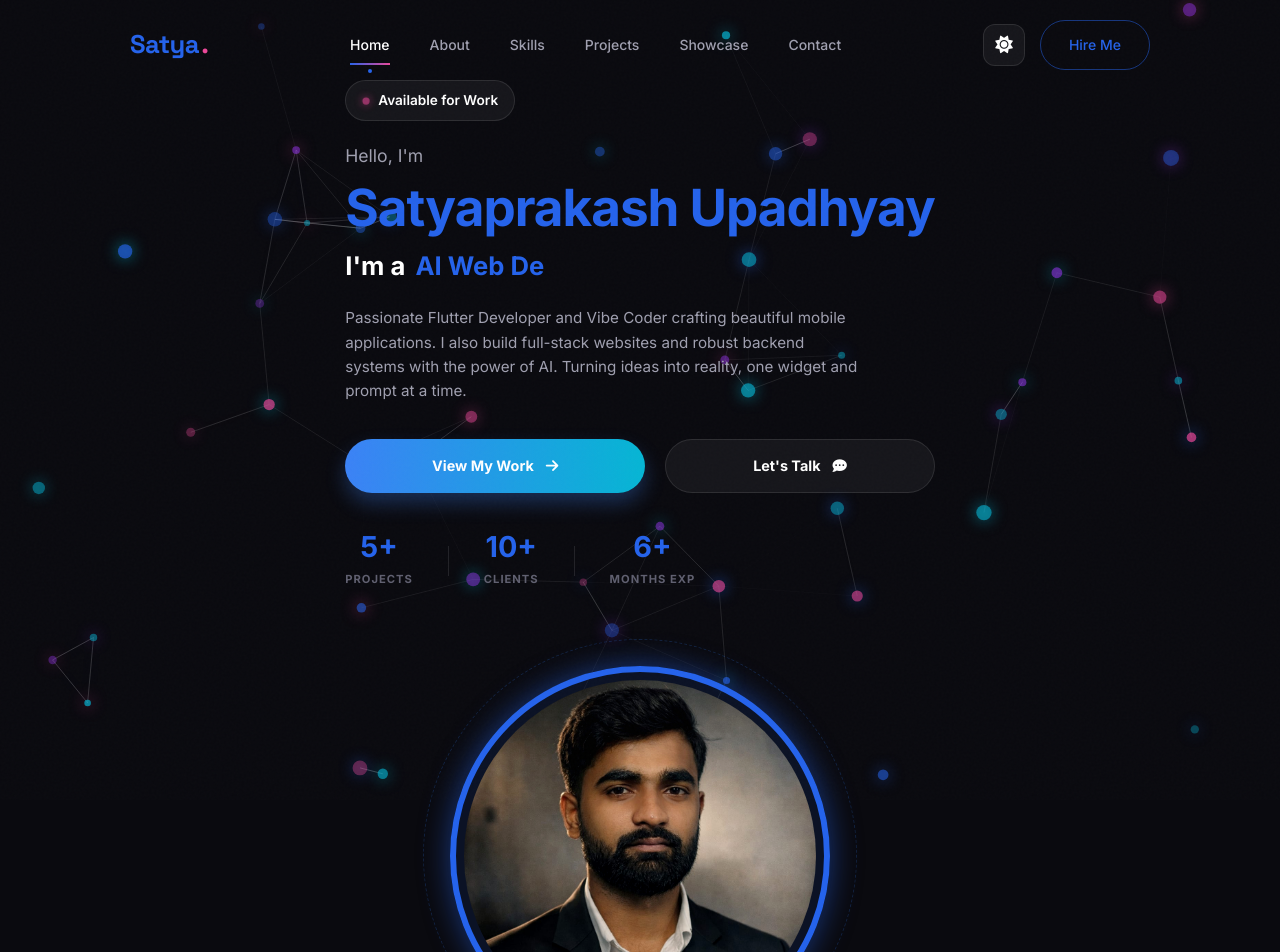
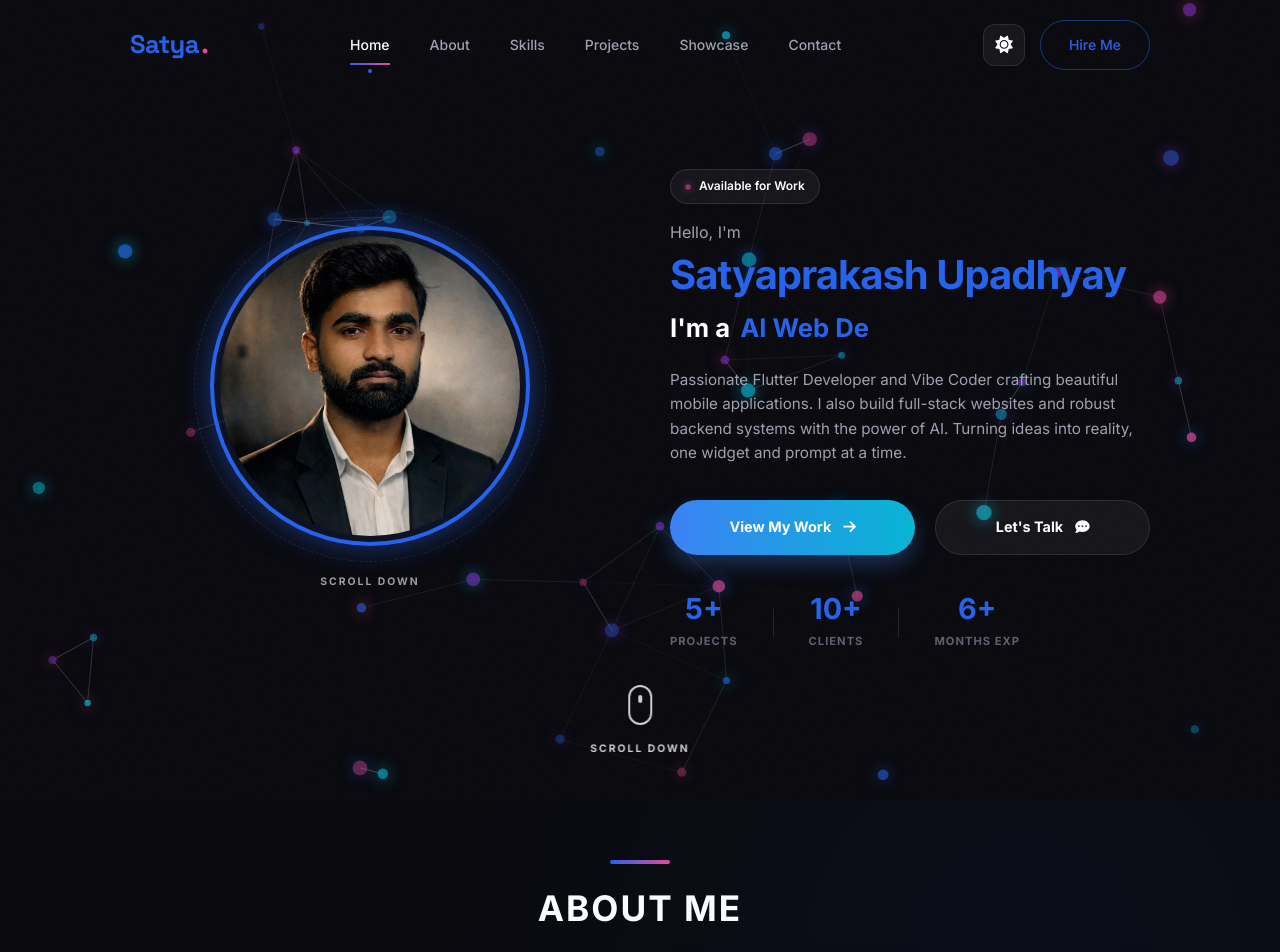
Before and after one commit to Satya93-ux/My_portfolio-main, a React (Vite) app: page / in a window 1280 px wide. Shown: the top 952 px of the page. Built offline with nearby package versions, Linux system fonts and the light colour scheme.

Commit message:
fix: resolve JSX syntax errors in Hero component and refine layout

```diff
--- a/src/components/Hero.jsx
+++ b/src/components/Hero.jsx
@@ -54,36 +54,102 @@ const Hero = () => {
       <div className="container">
         <div className="hero-content" style={{
           display: 'grid',
-          gridTemplateColumns: 'repeat(auto-fit, minmax(min(100%, 400px), 1fr))',
-          gap: 'clamp(40px, 6vw, 80px)',
+          gridTemplateColumns: 'repeat(auto-fit, minmax(min(100%, 350px), 1fr))',
+          gap: 'clamp(30px, 5vw, 60px)',
           alignItems: 'center',
-          justifyContent: 'center'
+          justifyContent: 'center',
+          maxWidth: '1200px',
+          margin: '0 auto'
         }}>
 
-          <div className="hero-left">
+          {/* Profile Image on the Left */}
+          <div className="hero-left" style={{ order: window.innerWidth < 1024 ? 1 : 1 }}>
+            <div className="hero-image-container" style={{ position: 'relative', width: 'clamp(200px, 30vw, 320px)', height: 'clamp(200px, 30vw, 320px)', margin: '0 auto' }}>
+              {/* Circular Image Frame */}
+              <div style={{
+                width: '100%',
+                height: '100%',
+                borderRadius: '50%',
+                border: '4px solid var(--primary)',
+                padding: '6px',
+                background: 'rgba(var(--primary-rgb), 0.1)',
+                boxShadow: 'var(--glow-primary)',
+                position: 'relative',
+                overflow: 'hidden',
+                display: 'flex',
+                alignItems: 'center',
+                justifyContent: 'center'
+              }}>
+                <img
+                  src={myImage}
+                  alt="Satyaprakash Upadhyay"
+                  style={{
+                    width: '100%',
+                    height: '100%',
+                    objectFit: 'cover',
+                    objectPosition: 'center 20%',
+                    borderRadius: '50%',
+                    filter: 'contrast(1.05)'
+                  }}
+                />
+              </div>
+
+              {/* Decorative dotted circle */}
+              <div style={{
+                position: 'absolute',
+                top: '-5%',
+                left: '-5%',
+                width: '110%',
+                height: '110%',
+                border: '1px dashed rgba(var(--primary-rgb), 0.3)',
+                borderRadius: '50%',
+                zIndex: '-1'
+              }}></div>
+            </div>
+
+            {/* Scroll Down Indicator below image (Desktop) */}
+            <div className="desktop-only" style={{
+              marginTop: '20px',
+              textAlign: 'center',
+              opacity: '0.6',
+              display: window.innerWidth < 1024 ? 'none' : 'block'
+            }}>
+              <span style={{
+                fontSize: '0.65rem',
+                textTransform: 'uppercase',
+                letterSpacing: '2px',
+                fontWeight: '700',
+                color: 'var(--text-primary)'
+              }}>Scroll Down</span>
+            </div>
+          </div>
+
+          {/* Content on the Right */}
+          <div className="hero-right" style={{ order: window.innerWidth < 1024 ? 2 : 2, textAlign: window.innerWidth < 1024 ? 'center' : 'left' }}>
             {/* Available for Work Badge */}
             <div className="hero-badge" style={{
               maxWidth: 'fit-content',
-              padding: '8px 16px',
+              padding: '6px 14px',
               borderRadius: '50px',
               background: 'var(--border-color-muted)',
               border: '1px solid var(--border-color)',
               display: 'flex',
               alignItems: 'center',
               gap: '8px',
-              marginBottom: '20px'
+              marginBottom: '15px',
+              margin: window.innerWidth < 1024 ? '0 auto 15px' : '0 0 15px'
             }}>
-              <span className="badge-dot" style={{ width: '8px', height: '8px', background: 'var(--secondary)', borderRadius: '50%', boxShadow: '0 0 10px var(--secondary)' }}></span>
-              <span style={{ fontWeight: 600, fontSize: '0.85rem', color: 'var(--text-primary)' }}>Available for Work</span>
+              <span className="badge-dot" style={{ width: '6px', height: '6px', background: 'var(--secondary)', borderRadius: '50%', boxShadow: '0 0 10px var(--secondary)' }}></span>
+              <span style={{ fontWeight: 600, fontSize: '0.75rem', color: 'var(--text-primary)' }}>Available for Work</span>
             </div>
 
-            <p style={{ fontSize: '1.1rem', marginBottom: '8px', color: 'var(--text-secondary)' }}>Hello, I'm</p>
+            <p style={{ fontSize: '1rem', marginBottom: '5px', color: 'var(--text-secondary)' }}>Hello, I'm</p>
 
             <h1 style={{
-              fontSize: 'clamp(1.8rem, 5vw, 3.2rem)',
+              fontSize: 'clamp(1.5rem, 4vw, 2.5rem)',
               fontWeight: '900',
-              lineHeight: '1.1',
-              marginBottom: '10px',
+              lineHeight: '1.2',
+              marginBottom: '8px',
               color: 'var(--primary)',
               letterSpacing: '-1px'
             }}>
@@ -159,7 +225,12 @@ const Hero = () => {
               </a>
             </div>
 
-            <div className="hero-stats" style={{ display: 'flex', gap: 'clamp(15px, 4vw, 35px)', alignItems: 'center' }}>
+            <div className="hero-stats" style={{
+              display: 'flex',
+              gap: 'clamp(15px, 4vw, 35px)',
+              alignItems: 'center',
+              justifyContent: window.innerWidth < 1024 ? 'center' : 'flex-start'
+            }}>
               <div style={{ textAlign: 'center' }}>
                 <span style={{ fontSize: '1.8rem', fontWeight: '900', color: 'var(--primary)', display: 'block', lineHeight: '1' }}>5+</span>
                 <p style={{ fontSize: '0.7rem', color: 'var(--text-muted)', marginTop: '8px', textTransform: 'uppercase', letterSpacing: '1px', fontWeight: '700' }}>Projects</p>
@@ -184,52 +255,6 @@ const Hero = () => {
               <span style={{ fontSize: '0.65rem', textTransform: 'uppercase', letterSpacing: '2px', fontWeight: '700', color: 'var(--text-primary)' }}>Scroll Down</span>
             </a>
           </div>
-
-          <div className="hero-right">
-            <div className="hero-image-container" style={{ position: 'relative', width: 'clamp(240px, 35vw, 380px)', height: 'clamp(240px, 35vw, 380px)', margin: '0 auto' }}>
-              {/* Circular Image Frame */}
-              <div style={{
-                width: '100%',
-                height: '100%',
-                borderRadius: '50%',
-                border: '6px solid var(--primary)',
-                padding: '8px',
-                background: 'rgba(var(--primary-rgb), 0.1)',
-                boxShadow: 'var(--glow-primary)',
-                position: 'relative',
-                overflow: 'hidden',
-                display: 'flex',
-                alignItems: 'center',
-                justifyContent: 'center'
-              }}>
-                <img
-                  src={myImage}
-                  alt="Satyaprakash Upadhyay"
-                  style={{
-                    width: '100%',
-                    height: '100%',
-                    objectFit: 'cover',
-                    objectPosition: 'center 20%', // Adjusted to ensure face is visible
-                    borderRadius: '50%',
-                    filter: 'contrast(1.05)'
-                  }}
-                />
-              </div>
-
-              {/* Decorative dotted circle */}
-              <div style={{
-                position: 'absolute',
-                top: '-7%',
-                left: '-7%',
-                width: '114%',
-                height: '114%',
-                border: '1px dashed rgba(59, 130, 246, 0.2)',
-                borderRadius: '50%',
-                zIndex: '-1'
-              }}></div>
-            </div>
-          </div>
-
         </div>
       </div>
 
```
